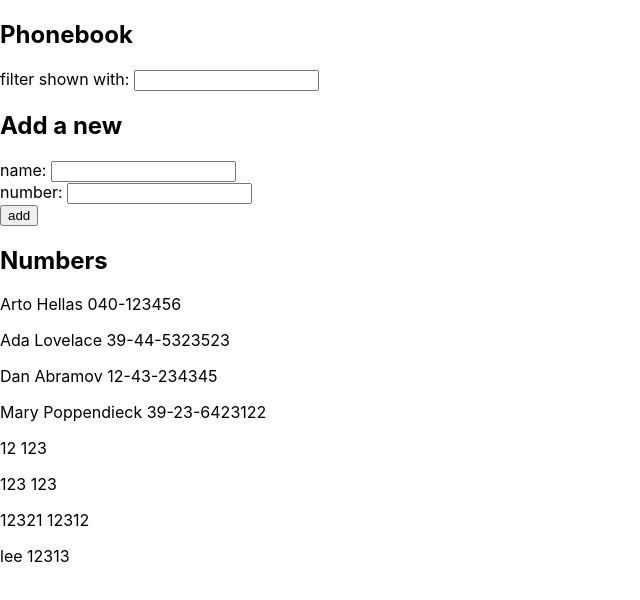
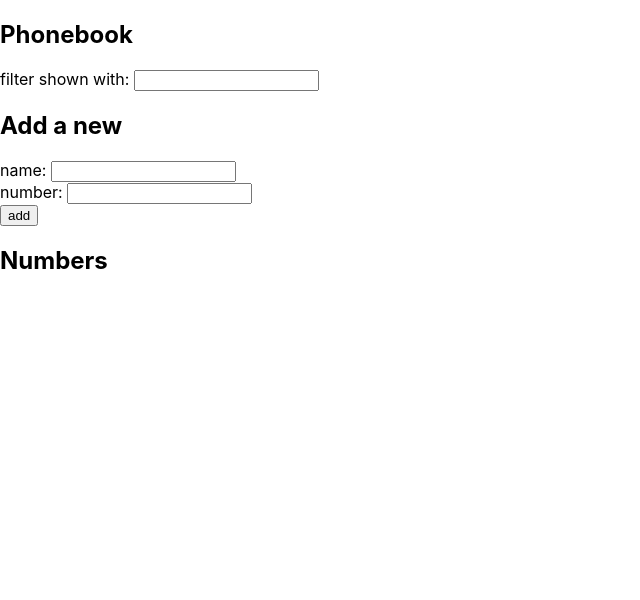
Before and after one commit to leegang/fullstackexercise, a React (Create React App) app in the folder part2/phonebook/: page / in a window 1280 px wide. Shown: the top 600 px of the page, without its empty margins (0-640 px from the left). Built offline with nearby package versions, Linux system fonts and the light colour scheme; data requests are answered from the project's data file.

Commit message:
Finish2.17.

```diff
--- a/part2/phonebook/db.json
+++ b/part2/phonebook/db.json
@@ -1,44 +1,64 @@
 {
   "persons": [
     {
-      "name": "Arto Hellas",
-      "number": "040-123456",
       "id": 1
     },
     {
-      "name": "Ada Lovelace",
-      "number": "39-44-5323523",
       "id": 2
     },
     {
-      "name": "Dan Abramov",
-      "number": "12-43-234345",
       "id": 3
     },
     {
-      "name": "Mary Poppendieck",
-      "number": "39-23-6423122",
       "id": 4
     },
     {
-      "name": "12",
-      "number": "123",
       "id": 5
     },
     {
-      "name": "123",
-      "number": "123",
       "id": 6
     },
     {
-      "name": "12321",
-      "number": "12312",
       "id": 7
     },
     {
-      "name": "lee",
-      "number": "12313",
       "id": 8
+    },
+    {
+      "id": 9
+    },
+    {
+      "id": 10
+    },
+    {
+      "id": 11
+    },
+    {
+      "id": 12
+    },
+    {
+      "id": 13
+    },
+    {
+      "id": 14
+    },
+    {
+      "id": 15
+    },
+    {
+      "id": 16
+    },
+    {
+      "id": 17
+    },
+    {
+      "id": 18
+    },
+    {
+      "id": 19
+    },
+    {
+      "id": 20
     }
   ]
 }
--- a/part2/phonebook/src/App.js
+++ b/part2/phonebook/src/App.js
@@ -1,6 +1,5 @@
 import React, { useState, useEffect } from "react";
 import personService from "./service/persons";
-
 
 const App = () => {
   const [persons, setPersons] = useState([]);
@@ -10,13 +9,13 @@ const App = () => {
   const [filter, setFilter] = useState("");
 
   useEffect(() => {
-    personService.getAll().then(
-      response =>{
+    personService.getAll().then((response) => {
       console.log(response.data);
       setPersons(response.data);
-        console.log('Persons',persons);
+      console.log("Persons", persons);
       // eslint-disable-next-line
-      })},[]);
+    });
+  }, []);
 
   const handleAdd = (event) => {
     event.preventDefault();
@@ -29,13 +28,14 @@ const App = () => {
       const newPerson = { name: newName, number: newNumber };
       console.log("newPerson", newPerson);
       const newPersons = [...persons];
-      personService.create(newPerson).then(res=> {
+      personService.create(newPerson).then((res) => {
         newPersons.push(res.data);
         setPersons(newPersons);
         console.log("newPersons", newPersons);
         setNewName("");
         setNewNumber("");
-      });}
+      });
+    }
   };
 
   const handleChangeName = (event) => {
@@ -62,6 +62,19 @@ const App = () => {
         (p) => p.name.toLowerCase().indexOf(filter.toLowerCase()) !== -1
       );
 
+  const handleDelete = (name, id) => {
+    // e.preventDefault();
+    return () => {
+      if (window.confirm(`Delete ${name}?`)) {
+        personService.remove(id).then((res) => {
+          console.log('res.data',res.data  );
+
+          personService.getAll().then((res) => setPersons(res.data));
+        });
+      }
+    };
+  };
+
   return (
     <div>
       <h2>Phonebook</h2>
@@ -70,9 +83,15 @@ const App = () => {
 
       <h2>Add a new</h2>
 
-      <PersinForm   nameValue={newName} nameChange ={handleChangeName}  numberValue={newNumber}  numberChange={handleChangeNumber}  onClick={handleAdd}/>
+      <PersinForm
+        nameValue={newName}
+        nameChange={handleChangeName}
+        numberValue={newNumber}
+        numberChange={handleChangeNumber}
+        onClick={handleAdd}
+      />
       <h2>Numbers</h2>
-      <Persons  personToShow={personToShow} />
+      <Persons personToShow={personToShow} onClick={handleDelete} />
     </div>
   );
 };
@@ -85,30 +104,40 @@ const Filter = (props) => {
   );
 };
 
-
-const PersinForm =(props) =>{
-  return  (<><form>
+const PersinForm = (props) => {
+  return (
+    <>
+      <form>
         <div>
           name: <input value={props.nameValue} onChange={props.nameChange} />
         </div>
         <div>
-      number: <input value={props.numberValue} onChange={props.numberChange} />
+          number:{" "}
+          <input value={props.numberValue} onChange={props.numberChange} />
         </div>
         <div>
           <button type="submit" onClick={props.onClick}>
             add
           </button>
         </div>
-  </form></>);
+      </form>
+    </>
+  );
 };
 
-const Persons =(props) =>{
-
- return (<>{props.personToShow.map((person, id) => (
-    <p key={id}>
+const Persons = (props) => {
+  return (
+    <>
+      {props.personToShow.map((person) =>
+        person.name ? (
+          <p key={person.id}>
             {person.name} {person.number}{" "}
+            <button onClick={props.onClick(person.name, person.id)}>delete</button>
           </p>
-  ))}</>)
-}
+        ) : null
+      )}
+    </>
+  );
+};
 
 export default App;
--- a/part2/phonebook/src/service/persons.js
+++ b/part2/phonebook/src/service/persons.js
@@ -13,8 +13,13 @@ const update = (id, newObject) => {
   return axios.put(`${baseUrl}/${id}`, newObject)
 }
 
+const remove = id => {
+    return axios.put(`${baseUrl}/${id}`)
+  }
+
 export default {
   getAll: getAll,
   create: create,
-  update: update
+  update: update,
+  remove: remove
 }
```
Lines whose indentation alone changed are shown as unchanged.
